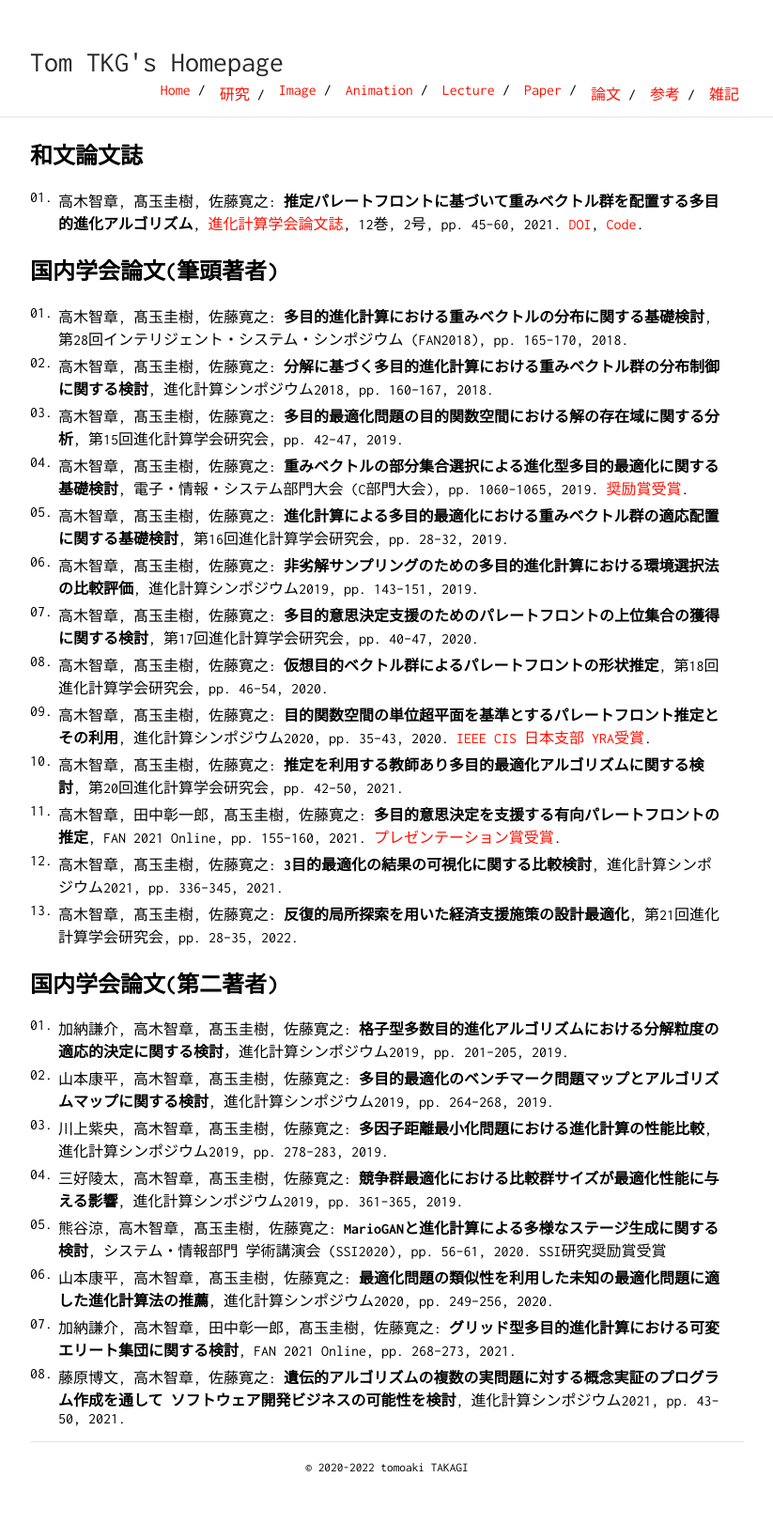
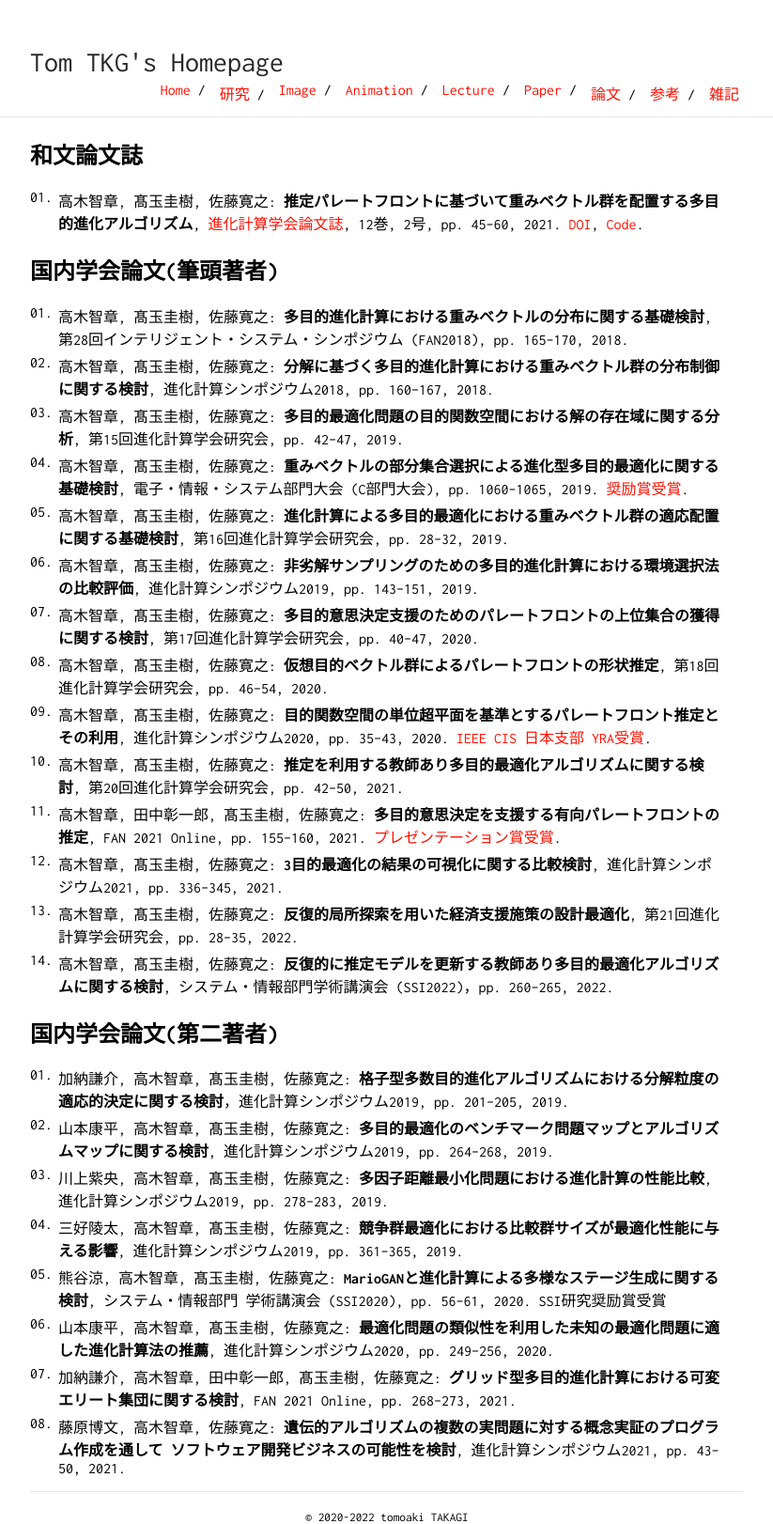
Before and after one commit to tomtkg/tomtkg.github.io, a Jekyll site: the page built from paperJP.md, in a window 1280 px wide. Shown: the whole page at 94% size, without its empty margins (228-1051 px from the left). Built offline with Jekyll 4.4.1, drawn with Linux system fonts in a browser that asks for light colours; before the commit the page ends 1569 px from its top, so only the background shows below that.

Commit message:
Update paperJP.md

```diff
--- a/paperJP.md
+++ b/paperJP.md
@@ -7,7 +7,7 @@ title: Tom TKG's Homepage
 1. 高木智章, 髙玉圭樹, 佐藤寛之: **推定パレートフロントに基づいて重みベクトル群を配置する多目的進化アルゴリズム**, [進化計算学会論文誌](https://www.jstage.jst.go.jp/browse/tjpnsec/-char/ja){:target="_blank"}, 12巻, 2号, pp. 45--60, 2021. [DOI](https://doi.org/10.11394/tjpnsec.12.45){:target="_blank"}, [Code](https://github.com/tomtkg/MOEA-D-PFE){:target="_blank"}.
 
 ## 国内学会論文(筆頭著者)
-1. 高木智章, 髙玉圭樹, 佐藤寛之: **多目的進化計算における重みベクトルの分布に関する基礎検討**,  第28回インテリジェント・システム・シンポジウム (FAN2018), pp. 165--170, 2018.
+1. 高木智章, 髙玉圭樹, 佐藤寛之: **多目的進化計算における重みベクトルの分布に関する基礎検討**, 第28回インテリジェント・システム・シンポジウム (FAN2018), pp. 165--170, 2018.
 1. 高木智章, 髙玉圭樹, 佐藤寛之: **分解に基づく多目的進化計算における重みベクトル群の分布制御に関する検討**, 進化計算シンポジウム2018, pp. 160--167, 2018.
 1. 高木智章, 髙玉圭樹, 佐藤寛之: **多目的最適化問題の目的関数空間における解の存在域に関する分析**, 第15回進化計算学会研究会, pp. 42--47, 2019.
 1. 高木智章, 髙玉圭樹, 佐藤寛之: **重みベクトルの部分集合選択による進化型多目的最適化に関する基礎検討**, 電子・情報・システム部門大会 (C部門大会), pp. 1060--1065, 2019. [奨励賞受賞](https://www.uec.ac.jp/news/prize/2020/20200910_2763.html){:target="_blank"}.
@@ -20,6 +20,7 @@ title: Tom TKG's Homepage
 1. 高木智章, 田中彰一郎, 髙玉圭樹, 佐藤寛之: **多目的意思決定を支援する有向パレートフロントの推定**, FAN 2021 Online, pp. 155--160, 2021. [プレゼンテーション賞受賞](https://www.uec.ac.jp/news/prize/2021/20211108_3851.html){:target="_blank"}.
 1. 高木智章, 髙玉圭樹, 佐藤寛之: **3目的最適化の結果の可視化に関する比較検討**, 進化計算シンポジウム2021, pp. 336--345, 2021.
 1. 高木智章, 髙玉圭樹, 佐藤寛之: **反復的局所探索を用いた経済支援施策の設計最適化**, 第21回進化計算学会研究会, pp. 28--35, 2022.
+1. 高木智章, 髙玉圭樹, 佐藤寛之: **反復的に推定モデルを更新する教師あり多目的最適化アルゴリズムに関する検討**, システム・情報部門学術講演会 (SSI2022)，pp. 260--265, 2022.
 
 ## 国内学会論文(第二著者)
 1. 加納謙介, 高木智章, 髙玉圭樹, 佐藤寛之: **格子型多数目的進化アルゴリズムにおける分解粒度の適応的決定に関する検討**，進化計算シンポジウム2019, pp. 201--205, 2019.
```
